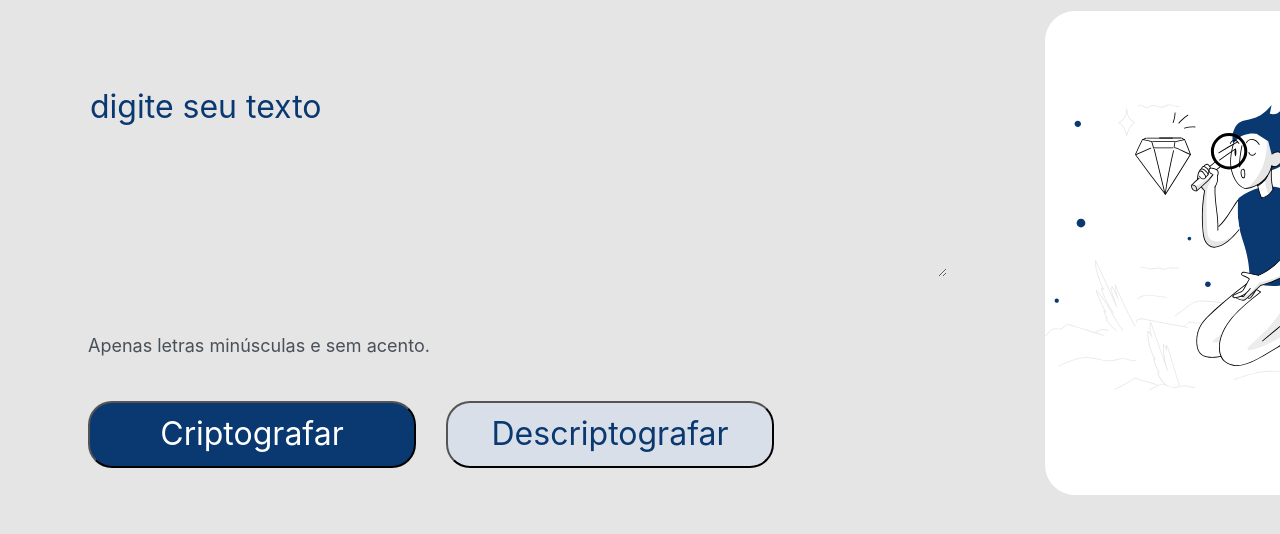
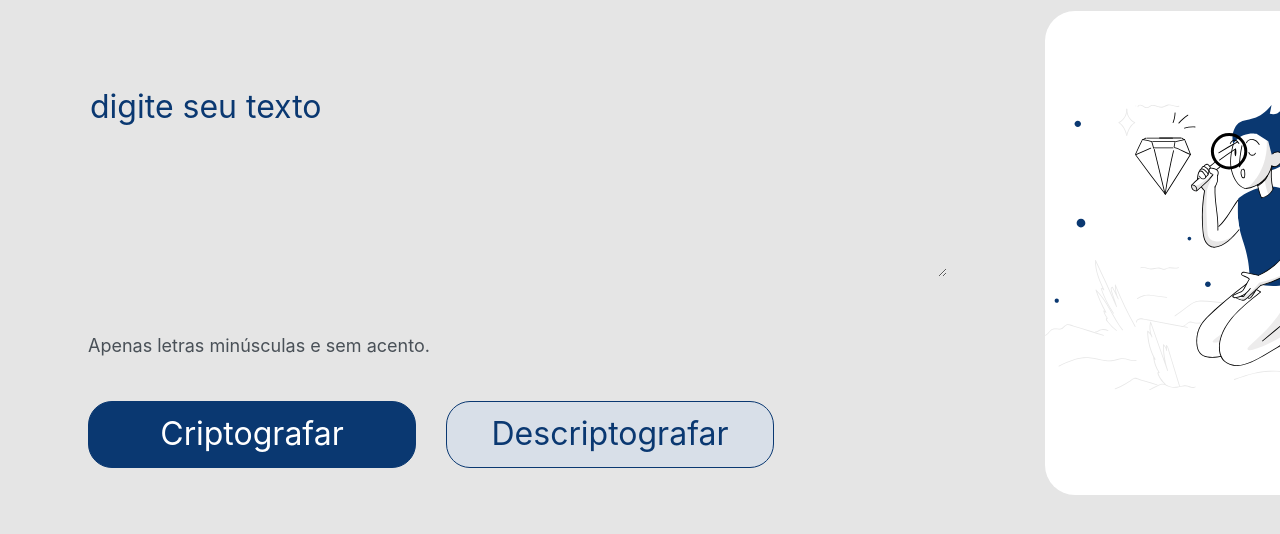
Before and after one commit to JoiltonMacedo2023/decodificador_alura, a plain HTML site: page index.html in a window 1280 px wide. Shown: the part 78-612 px from the top of the page. Drawn offline with Linux system fonts and the light colour scheme.

Commit message:
alterações

```diff
--- a/style.css
+++ b/style.css
@@ -61,6 +61,7 @@ main {
 
 .btn-encrypt {
     background-color: #0A3871;
+    border: 1px solid #0A3871;
     border-radius: 24px;
     color: white;
     cursor: pointer;
@@ -68,12 +69,9 @@ main {
     width: 328px;
 }
 
-.btn-encrypt:hover {
-    transform: scale(1.1);
-}
-
 .btn-decrypt {
     background: #D8DFE8;
+    border: 1px solid #0A3871;
     border-radius: 24px;
     color: #0A3871;
     cursor: pointer;
@@ -81,7 +79,3 @@ main {
     margin-left: 30px;
     width: 328px;
 }
-
-.btn-decrypt:hover {
-    transform: scale(1.1);
-}
```
